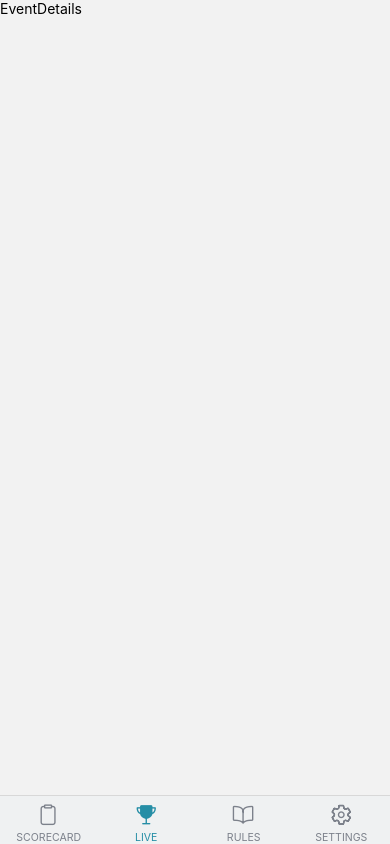
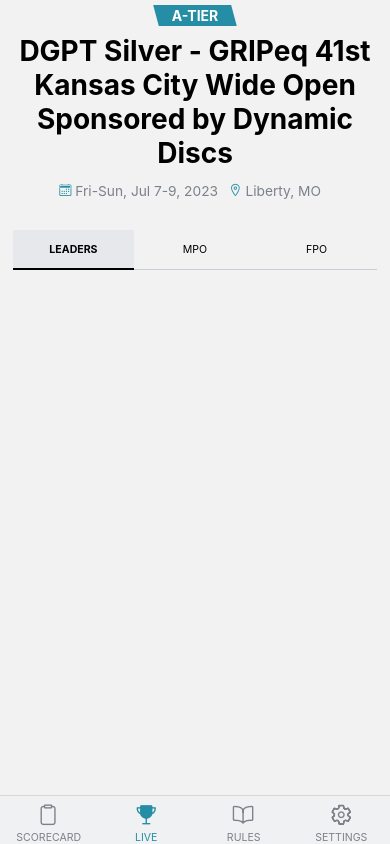
Before and after one commit to craftjk/DGGLive, a React Native app: screen /Live in a window 390 px wide. Both pictures are taken after a click on the element 195 px from the left and 220 px from the top of the page. Built offline with nearby package versions, Linux system fonts and the light colour scheme; what react-native-popup-menu would draw is missing.

Commit message:
Added division tabs with local state logic

```diff
--- a/screens/Live/EventDetailsScreen.js
+++ b/screens/Live/EventDetailsScreen.js
@@ -1,14 +1,175 @@
-import React from "react";
-import { View, Text, StyleSheet, SafeAreaView } from "react-native";
+import React, { useState } from "react";
+import { useSelector } from "react-redux";
+import { View, Text, StyleSheet, SafeAreaView, Pressable } from "react-native";
+import { moderateScale } from "react-native-size-matters";
+import { Ionicons } from "@expo/vector-icons";
 
-const EventDetails = (props) => {
+import fetchEventResults from "../../sampleData/fetchEventResults";
+import fetchEventTopPlayers from "../../sampleData/fetchEventTopPlayers";
+import fetchPlayerGannonBuhr from "../../sampleData/fetchPlayerGannonBuhr";
+import fetchPlayerAliSmith from "../../sampleData/fetchPlayerAliSmith";
+import Colors from "../../constants/Colors";
+
+const eventData = fetchEventResults.data;
+
+const EventDetails = () => {
+  const isDarkMode = useSelector((state) => state.settings.isDarkMode);
+
+  const [activeDivisionTab, setActiveDivisionTab] = useState("LEADERS");
+
   return (
     <SafeAreaView>
-      <Text>EventDetails</Text>
+      <View style={styles.eventNameHeaderContainer}>
+        <View style={styles.eventTierLabelContainer}>
+          <Text style={styles.eventTierLabelText}>
+            {eventData.FormattedLongTier.toUpperCase()}
+          </Text>
+        </View>
+        <View style={styles.eventNameContainer}>
+          <Text style={styles.eventNameText}>{eventData.Name}</Text>
+        </View>
+        <View style={styles.eventMetadataContainer}>
+          <Ionicons
+            name="calendar-outline"
+            size={moderateScale(13)}
+            color={Colors.primary.main}
+          />
+          <Text
+            style={{
+              ...styles.eventMetadataText,
+              color: isDarkMode ? Colors.white : Colors.grayscale[3],
+            }}
+          >
+            {eventData.DateRange}
+          </Text>
+          <Ionicons
+            name="location-outline"
+            size={moderateScale(13)}
+            color={Colors.primary.main}
+          />
+          <Text
+            style={{
+              ...styles.eventMetadataText,
+              color: isDarkMode ? Colors.white : Colors.grayscale[3],
+            }}
+          >
+            {eventData.LocationShort}
+          </Text>
+        </View>
+      </View>
+      <View style={styles.divisionNavTabContainer}>
+        <Pressable
+          onPress={() => {
+            setActiveDivisionTab("LEADERS");
+          }}
+          style={{
+            ...styles.divisionNavTab,
+            backgroundColor:
+              activeDivisionTab === "LEADERS" ? Colors.grayscale[7] : null,
+            borderBottomWidth: activeDivisionTab === "LEADERS" ? 2 : 1,
+            borderBottomColor:
+              activeDivisionTab === "LEADERS"
+                ? Colors.black
+                : Colors.grayscale[5],
+          }}
+          key={"leadersNavTab"}
+        >
+          <Text
+            style={{
+              ...styles.divisionNavTabText,
+              color: isDarkMode ? Colors.white : Colors.black,
+              fontWeight: activeDivisionTab === "LEADERS" ? "bold" : "normal",
+            }}
+          >
+            LEADERS
+          </Text>
+        </Pressable>
+        {eventData.Divisions.map((d) => {
+          return (
+            <Pressable
+              onPress={() => {
+                setActiveDivisionTab(d.Division);
+              }}
+              style={{
+                ...styles.divisionNavTab,
+                backgroundColor:
+                  activeDivisionTab === d.Division ? Colors.grayscale[7] : null,
+                borderBottomWidth: activeDivisionTab === d.Division ? 2 : 1,
+                borderBottomColor:
+                  activeDivisionTab === d.Division
+                    ? Colors.black
+                    : Colors.grayscale[5],
+              }}
+              key={`${d.Division}NavTab`}
+            >
+              <Text
+                style={{
+                  ...styles.divisionNavTabText,
+                  color: isDarkMode ? Colors.white : Colors.black,
+                  fontWeight:
+                    activeDivisionTab === d.Division ? "bold" : "normal",
+                }}
+              >
+                {d.Division}
+              </Text>
+            </Pressable>
+          );
+        })}
+      </View>
     </SafeAreaView>
   );
 };
 
-const styles = StyleSheet.create({});
+const styles = StyleSheet.create({
+  eventNameHeaderContainer: {
+    alignItems: "center",
+    marginBottom: moderateScale(30),
+  },
+  eventTierLabelContainer: {
+    justifyContent: "center",
+    alignItems: "center",
+    backgroundColor: Colors.primary.main,
+    transform: "skewX(15deg)",
+    marginVertical: moderateScale(5),
+  },
+  eventTierLabelText: {
+    color: "white",
+    fontWeight: "bold",
+    paddingHorizontal: moderateScale(15),
+    paddingVertical: moderateScale(2),
+    transform: "skewX(-15deg)",
+  },
+  eventNameContainer: {
+    paddingHorizontal: moderateScale(10),
+    paddingVertical: moderateScale(2),
+    marginBottom: moderateScale(10),
+  },
+  eventNameText: {
+    fontWeight: "bold",
+    fontSize: 28,
+    textAlign: "center",
+  },
+  eventMetadataContainer: {
+    flexDirection: "row",
+  },
+  eventMetadataText: {
+    fontSize: moderateScale(13),
+    marginRight: moderateScale(10),
+    marginLeft: moderateScale(3),
+  },
+  divisionNavTabContainer: {
+    flexDirection: "row",
+    height: moderateScale(38),
+    marginHorizontal: moderateScale(12),
+  },
+  divisionNavTab: {
+    flex: 1,
+    justifyContent: "center",
+    alignItems: "center",
+  },
+  divisionNavTabText: {
+    fontSize: moderateScale(10),
+  },
+});
 
 export default EventDetails;
```
